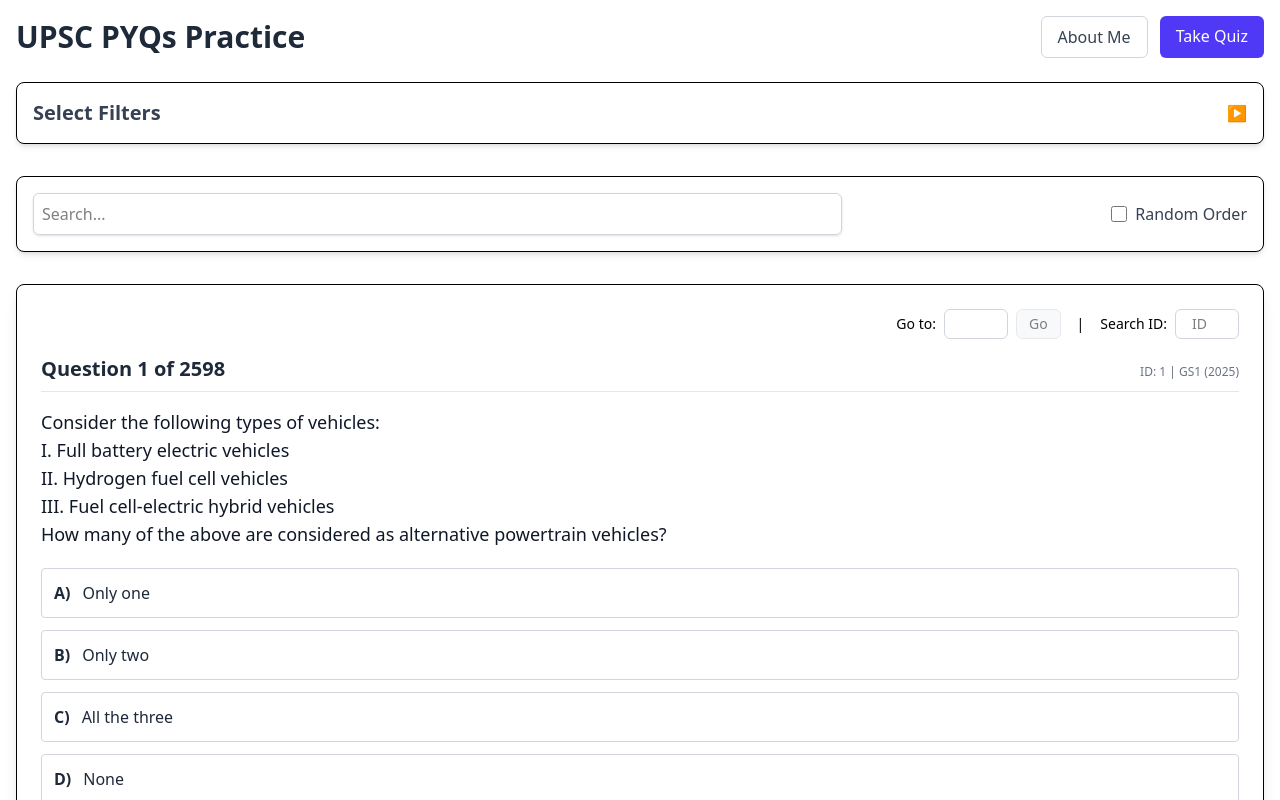
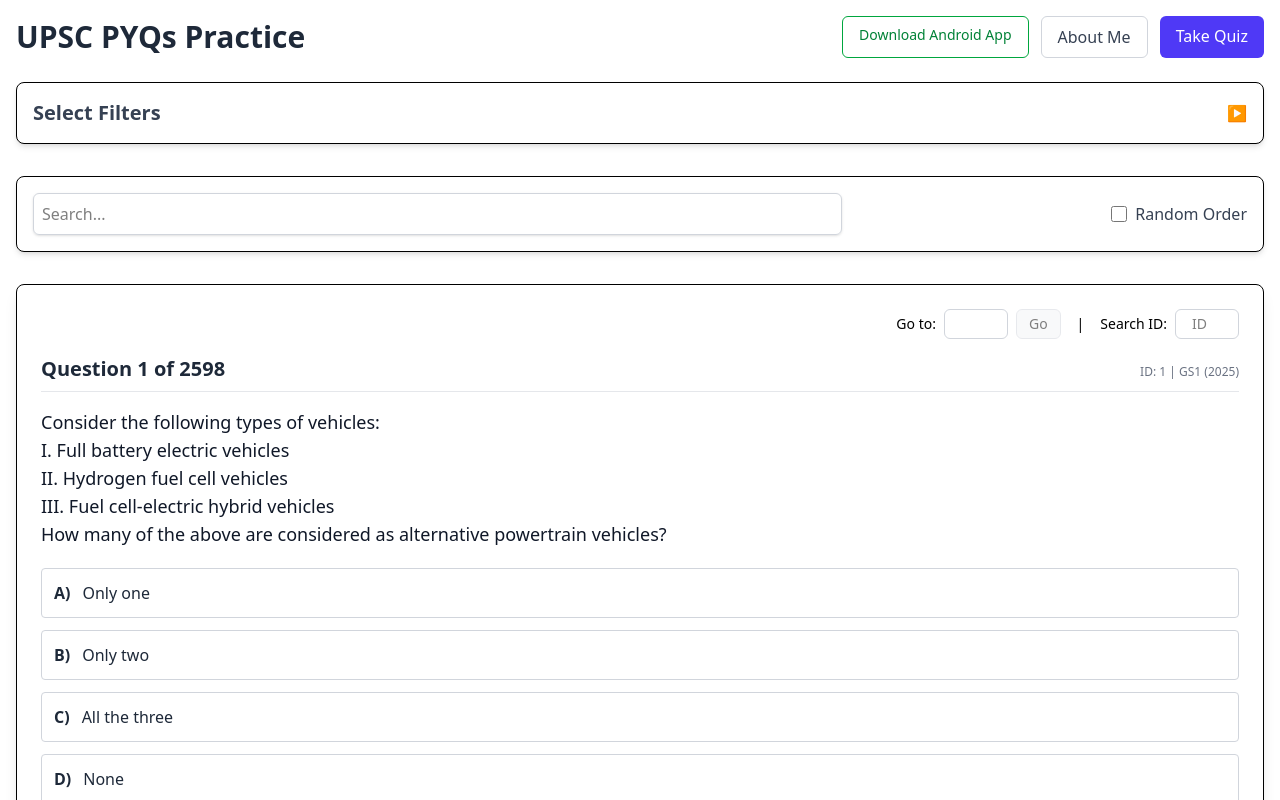
Before and after one commit to mous9270/upsc, a React (Vite) app: page / in a window 1280 px wide. Shown: the top 800 px of the page. Built offline with nearby package versions, Linux system fonts and the light colour scheme.

Commit message:
download button added.

```diff
--- a/src/components/pyqs.tsx
+++ b/src/components/pyqs.tsx
@@ -455,8 +455,16 @@ const Pyqs: React.FC = () => {
                     UPSC PYQs Practice
                 </h1>
 
-                {/* Quiz & About Buttons */}
-                <div className="flex justify-start sm:justify-end gap-3">
+                {/* Quiz, About & Download Buttons */}
+                <div className="flex flex-wrap justify-start sm:justify-end gap-2 sm:gap-3">
+                    <a
+                        href="https://play.google.com/store/apps/details?id=com.upscpyqs.app"
+                        target="_blank"
+                        rel="noopener noreferrer"
+                        className="px-3 sm:px-4 py-2 border border-green-600 text-green-700 rounded-md bg-white hover:bg-green-50 hover:border-green-700 transition-colors text-xs sm:text-sm font-medium"
+                    >
+                        Download Android App
+                    </a>
                     <a
                         href="/about"
                         className="px-4 py-2 border border-gray-300 text-gray-700 rounded-md bg-white hover:bg-gray-50 transition-colors text-sm sm:text-base"
```
Also changed, not shown: 1 other file (tests, documents, lock files or other folders).
